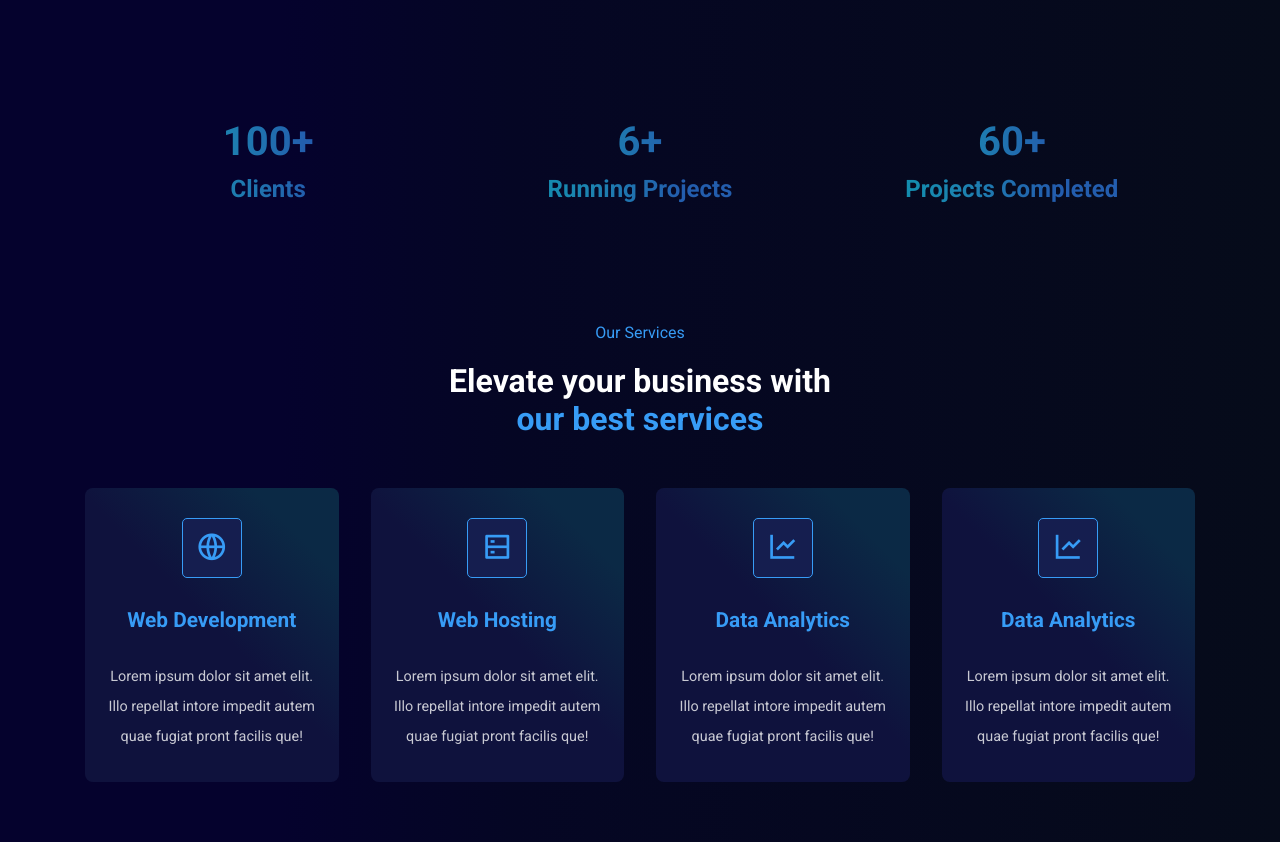
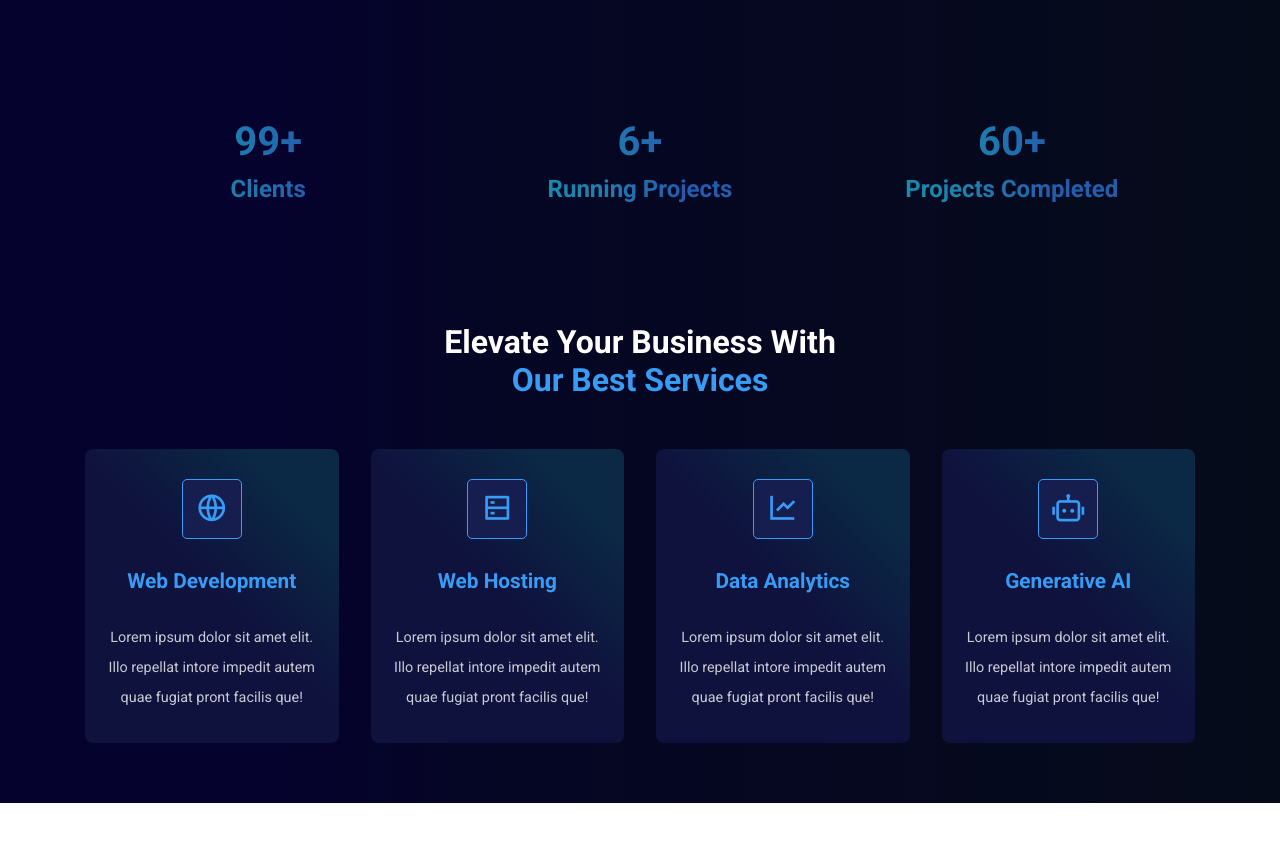
Before and after one commit to iameenalam/Digital-Agency-Website, a React (Create React App) app: page / in a window 1280 px wide. Shown: the part 625-1467 px from the top of the page. After the commit the page ends 1428 px from the top, so only its background shows below. Built offline with nearby package versions, Linux system fonts and the light colour scheme.

Commit message:
added CountUp feature in Counter section and modified Services section

```diff
--- a/package.json
+++ b/package.json
@@ -7,7 +7,9 @@
     "@testing-library/react": "^13.4.0",
     "@testing-library/user-event": "^13.5.0",
     "react": "^18.3.1",
+    "react-countup": "^6.5.3",
     "react-dom": "^18.3.1",
+    "react-intersection-observer": "^9.13.0",
     "react-scripts": "5.0.1",
     "react-slick": "^0.30.2",
     "remixicon": "^4.3.0",
--- a/src/components/Header/Header.jsx
+++ b/src/components/Header/Header.jsx
@@ -20,13 +20,13 @@ const nav__links = [
   },
 
   {
-    path: "#projects",
-    display: "Projects",
+    path: "#blog",
+    display: "Blog",
   },
 
   {
-    path: "#blog",
-    display: "Blog",
+    path: "#contact",
+    display: "Contact",
   },
 ];
 
--- a/src/components/UI/Counter.jsx
+++ b/src/components/UI/Counter.jsx
@@ -1,5 +1,6 @@
 import React from "react";
 import "../../styles/counter.css";
+import CountUp from "react-countup"
 
 const counterData = [
     {
@@ -23,10 +24,17 @@ const Counter = () => {
         <div className="counter__wrapper">
         {
             counterData.map((item,index)=>(
-                <div className="counter__item" key={index}>
-                    <h3 className="counter__number">{item.number}+</h3>
-                    <h4 className="counter__title">{item.text}</h4>
-                </div>
+              <div className="counter__item" key={index}>
+              <h3 className="counter__number">
+                <CountUp
+                  end={item.number}
+                  duration={5}
+                  delay={2}
+                />+
+              </h3>
+              <h4 className="counter__title">{item.text}</h4>
+          </div>
+
             ))
         }
         </div>
--- a/src/components/UI/Services.jsx
+++ b/src/components/UI/Services.jsx
@@ -18,8 +18,8 @@ const serviceData = [
         desc: 'Lorem ipsum dolor sit amet elit. Illo repellat intore impedit autem quae fugiat pront facilis que!'
     },
     {
-        icon: 'ri-line-chart-line',
-        title: 'Data Analytics',
+        icon: 'ri-robot-2-line',
+        title: 'Generative AI',
         desc: 'Lorem ipsum dolor sit amet elit. Illo repellat intore impedit autem quae fugiat pront facilis que!'
     },
 ]
@@ -29,9 +29,8 @@ const Services = () => {
     <section id="services">
         <div className="container">
             <div className="services__top-content">
-                <h6 className='subtitle'>Our Services</h6>
-                <h2>Elevate your business with</h2>
-                <h2 className='highlight'> our best services</h2>
+                <h2>Elevate Your Business With</h2>
+                <h2 className='highlight'> Our Best Services</h2>
             </div>
 
             <div className="service__item-wrapper">
```
Also changed, not shown: src/components/UI/Hero.jsx (+11 -1 lines), 1 other file (tests, documents, lock files or other folders).
